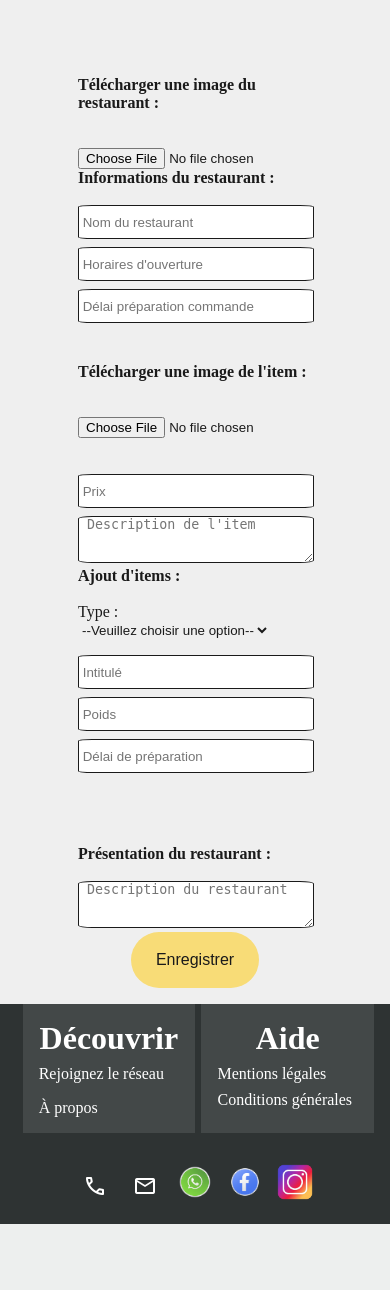
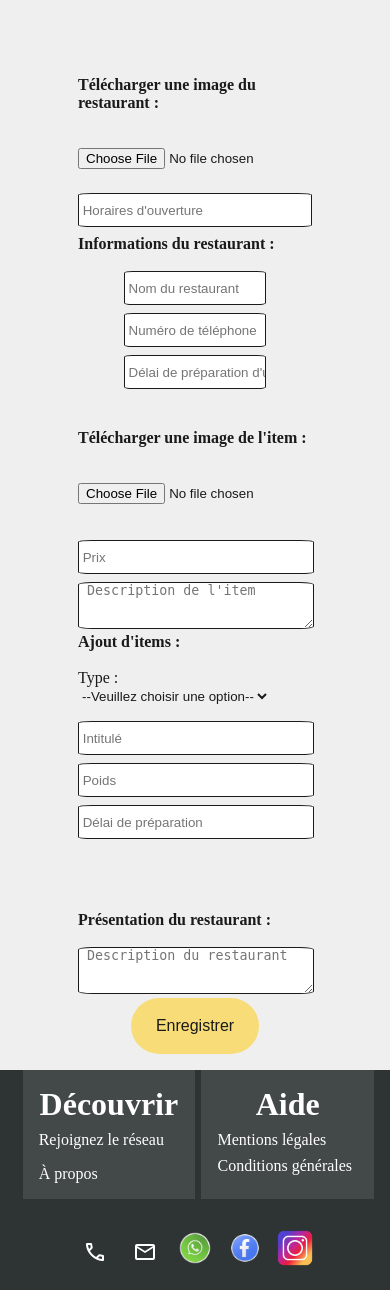
Before and after one commit to tomSample/bon_appetit, a PHP site: page /create.php in a window 390 px wide. Shown: the part 68-1358 px from the top of the page. Before the commit the page ends 1292 px from the top, so only its background shows below. Run offline with PHP 8.4, Linux system fonts and the light colour scheme.

Commit message:
Add phone number and messy play with design

```diff
--- a/create.php
+++ b/create.php
@@ -13,30 +13,33 @@
         <section class ="create-container">
             <div class="resto-id"  id="add__top">
                 <div class="add__picture">
-                    <h4>Télécharger une image du restaurant :</h4>
-                    <br>
-                    <br>
-                    <input type="file" name="file">
+                    <div id="add__img">
+                        <h4>Télécharger une image du restaurant&nbsp;:</h4>
+                        <br>
+                        <br>
+                        <input type="file" name="file">
+                    </div>
+                    <div id="add__inputs">
+                        <input id="add__hours" type="add" placeholder=" Horaires d'ouverture">
+                    </div>
                 </div>
-                <div class="resto-id-text _dp_column">
+                <div class="resto-id-text _dp_column" id="create__test">
                     <div class="resto-id-title">
-                        <h4>Informations du restaurant :</h4>
+                        <h4>Informations du restaurant&nbsp;:</h4>
                         <br>
-                        <input id="add__shop" type="add" placeholder=" Nom du restaurant">
                     </div>
-                    <div class="resto-id-specs">
+                    <div class="resto-id-specs" id="inputss">
                         <div>
-                            <input id="add__hours" type="add" placeholder=" Horaires d'ouverture">
-                        </div>
-                        <div>
-                            <input id="add__order" type="add" placeholder=" Délai préparation commande">
+                            <input id="add__shop" type="add" placeholder=" Nom du restaurant">
+                            <input id="add__phone" type="add" placeholder=" Numéro de téléphone">
+                            <input id="add__order" type="add" placeholder=" Délai de préparation d'une commande">
                         </div>
                     </div>
                 </div>
             </div>
             <div class="resto-id" id="add__item">
                 <div class="add__picture">
-                    <h4>Télécharger une image de l'item :</h4>
+                    <h4>Télécharger une image de l'item&nbsp;:</h4>
                     <br>
                     <br>
                     <input type="file" name="file">
@@ -52,7 +55,7 @@
                 </div>
                 <div class="resto-id-text _dp_column">
                     <div class="resto-id-title">
-                        <h4>Ajout d'items :</h4>
+                        <h4>Ajout d'items&nbsp;:</h4>
                         <br>
                         <div>
                             <label for="item-select">Type :</label>
@@ -67,7 +70,7 @@
                     </div>
                     <div class="resto-id-specs">
                         <div>
-                            <input id="add__shop" type="add" placeholder=" Intitulé">
+                            <input id="add__name" type="add" placeholder=" Intitulé">
                         </div>
                         <div>
                             <input id="add__kg" type="add" placeholder=" Poids">
@@ -85,7 +88,7 @@
         <section class ="create-container" id="create-container-presentation">
             <div class="resto-resume body-padding" id="add__description">
                 <div class="_w_50 mobile-resto-presentation">
-                    <h4>Présentation du restaurant :</h4>
+                    <h4>Présentation du restaurant&nbsp;:</h4>
                     <br>
                     <textarea id="add__things" name="txtmulti" cols="25" rows="3" wrap="virtual" placeholder=" Description du restaurant"></textarea>
                 </div>
--- a/styles/styles.css
+++ b/styles/styles.css
@@ -1748,6 +1748,13 @@ cursor: pointer;
         /* adapter la width à la taille de la div contenant add__top*/
 }
 
+@media screen and (min-width: 1027px) {
+
+    #add__top {
+        margin-left: 4rem;
+    }
+}
+
 #add__item {
     justify-content: space-around;
     width:100%;
@@ -1765,13 +1772,43 @@ cursor: pointer;
     margin-bottom: 1rem;
 }
 
-#add__shop, #add__hours, #add__type, #add__kg, #add__order, #add__make {
+#create__test {
+    text-align: right;
+}
+
+#add__shop, #add__hours, #add__type, #add__kg, #add__order, #add__make, #add__phone, #add__name {
     height: 2rem;
     border: solid;
     border-width: 0.1rem;
     border-radius: 6%;
     margin-bottom: .5rem;
     width: 100%;
+}
+
+#inputss {
+    text-align: center;
+}
+
+#add__shop, #add__order, #add__phone {
+    width: 60%;
+}
+
+#add__hours {
+    margin-top: 1.5rem;
+}
+
+#add__picture {
+    display: flex;
+    flex-direction: column;
+}
+
+#add__img {
+    width: 100%;
+}
+
+#add__inputs {
+    display: flex;
+    flex-direction: row;
 }
 
 #add__price {
```
